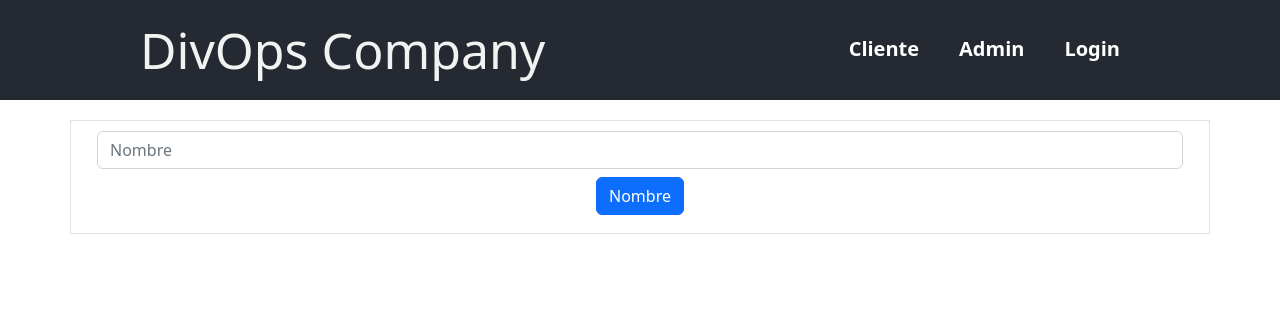
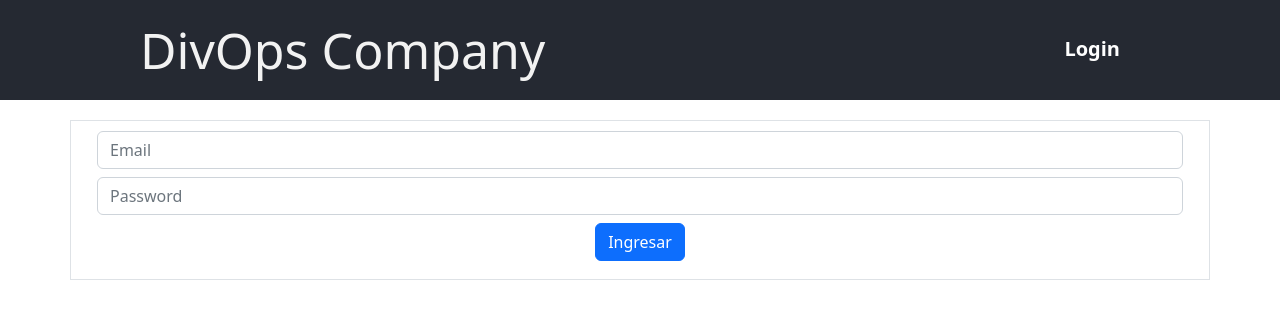
Before and after one commit to AndresAngaritaRamirez/Divops_Ciclo4, a React (Create React App) app in the folder supermarket/: page / in a window 1280 px wide. Shown: the top 318 px of the page. Built offline with nearby package versions, Linux system fonts and the light colour scheme.

Commit message:
sirve el login 15-11-2022

```diff
--- a/supermarket/src/Data/Users.js
+++ b/supermarket/src/Data/Users.js
@@ -1,5 +1,5 @@
 export const users = [
-    {name: 'John', age: 20, esAdmin: true},
-    {name: 'Jane', age: 22, esAdmin: false},
-    {name: 'Juan', age:30, esAdmin: true},
+    { email: 'John@admin.com', password: '123user', age: 20, esAdmin: true },
+    { email: 'Jane@user.com', password: '123user', age: 22, esAdmin: false },
+    { email: 'Juan@admin.com', password: '123user', age: 30, esAdmin: true },
 ]
--- a/supermarket/src/components/Header.jsx
+++ b/supermarket/src/components/Header.jsx
@@ -4,8 +4,8 @@ export const Header=()=>{
         <div className="wrapper">
             <div className="logo">DivOps Company</div>
             <nav>
-                <a href="/Cliente">Cliente</a>
-                <a href="/Admin">Admin</a>
+           {/*      <a href="/Cliente">Cliente</a>
+                <a href="/Admin">Admin</a> */}
                 <a href="/Login">Login</a>
             </nav>
         </div>
--- a/supermarket/src/views/Login.jsx
+++ b/supermarket/src/views/Login.jsx
@@ -4,19 +4,21 @@ import { Route, Routes } from "react-router-dom";
 import {Cliente} from "./Cliente";
 import { Admin } from "./Admin";
 import { Fragment } from "react";
+import Button from "react-bootstrap/esm/Button";
 
 export const Login = () => {
 
     const inputRef = useRef(null);
-    const [nombre, setNombre] = useState("");
+    const [email, setEmail] = useState("");
+    const [password, setPasword] = useState("");
 
     const handleClick = () => {
-        setNombre(inputRef.current.value);
+        setEmail(inputRef.current.value);
         return validarUsuario(inputRef.current.value);
     }
 
     const validarUsuario = (nombreUsuario) => {
-        const usuario = users.find(user => user.name === nombreUsuario)
+        const usuario = users.find(user => user.email === nombreUsuario)
 
         if (usuario) {
             console.log("Usuario encontrado");
@@ -34,10 +36,13 @@ export const Login = () => {
     return (
         <div className="container border">
             <div className="form-group mx-sm-3 mb-2">
-                <input ref={inputRef} type="text" id="message" name="message" className="form-control" placeholder="Nombre"/>
+                <input ref={inputRef} type="text" id="email" name="email" className="form-control" placeholder="Email"/>
             </div >
-        <center><button onClick={handleClick} href={validarUsuario(nombre) ? "/Admin" : "/Cliente"}
-            className="btn btn-primary mb-2">Nombre</button></center>
+            <div className="form-group mx-sm-3 mb-2">
+                <input  type="password" id="password" name="password" className="form-control" placeholder="Password"/>
+            </div >
+        <center><Button  onClick={handleClick} href={validarUsuario(email) ? "/Admin" : "/Cliente"}
+            className="btn btn-primary mb-2">Ingresar</Button></center>
         </div>
     )
 };
```
